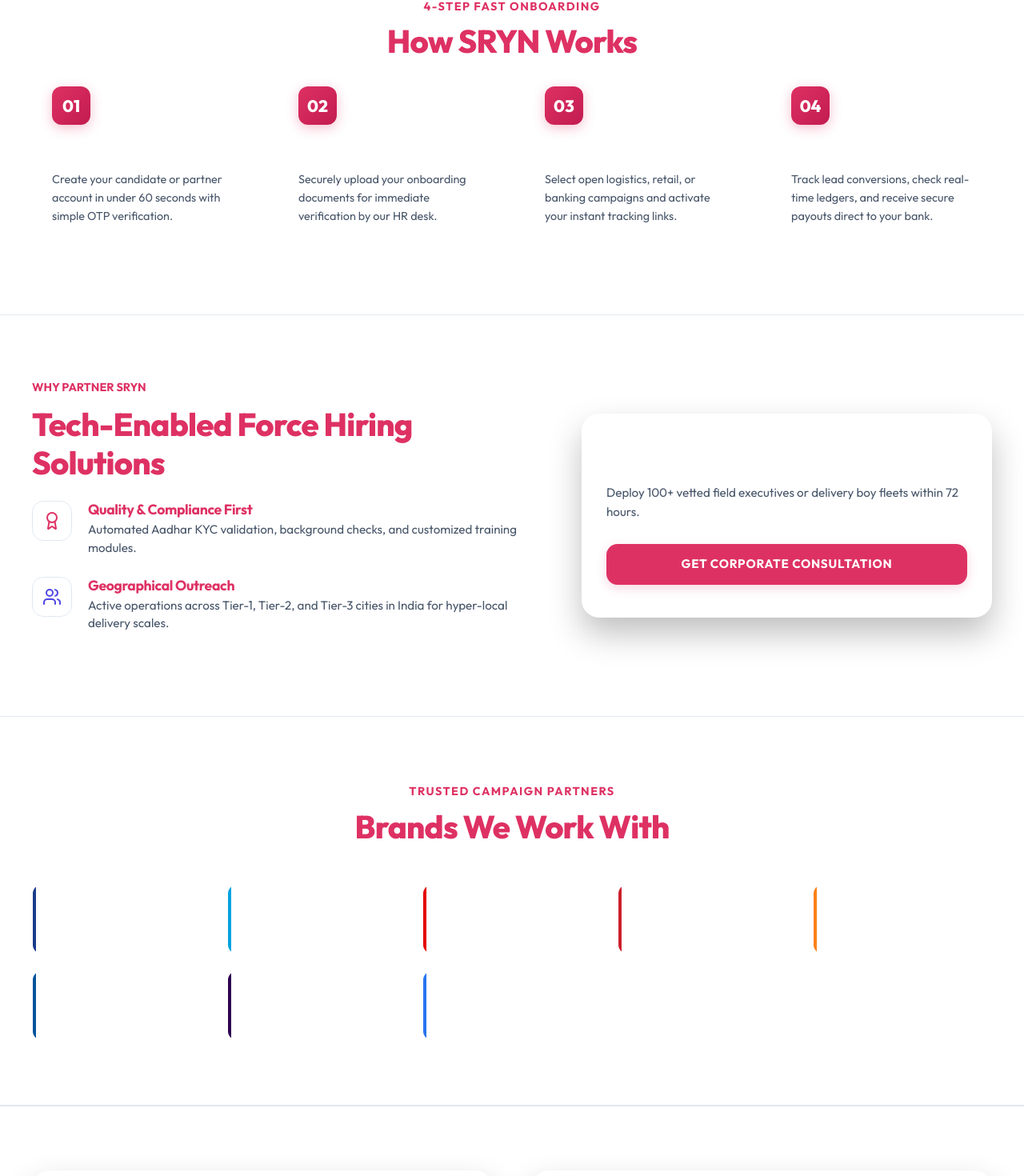
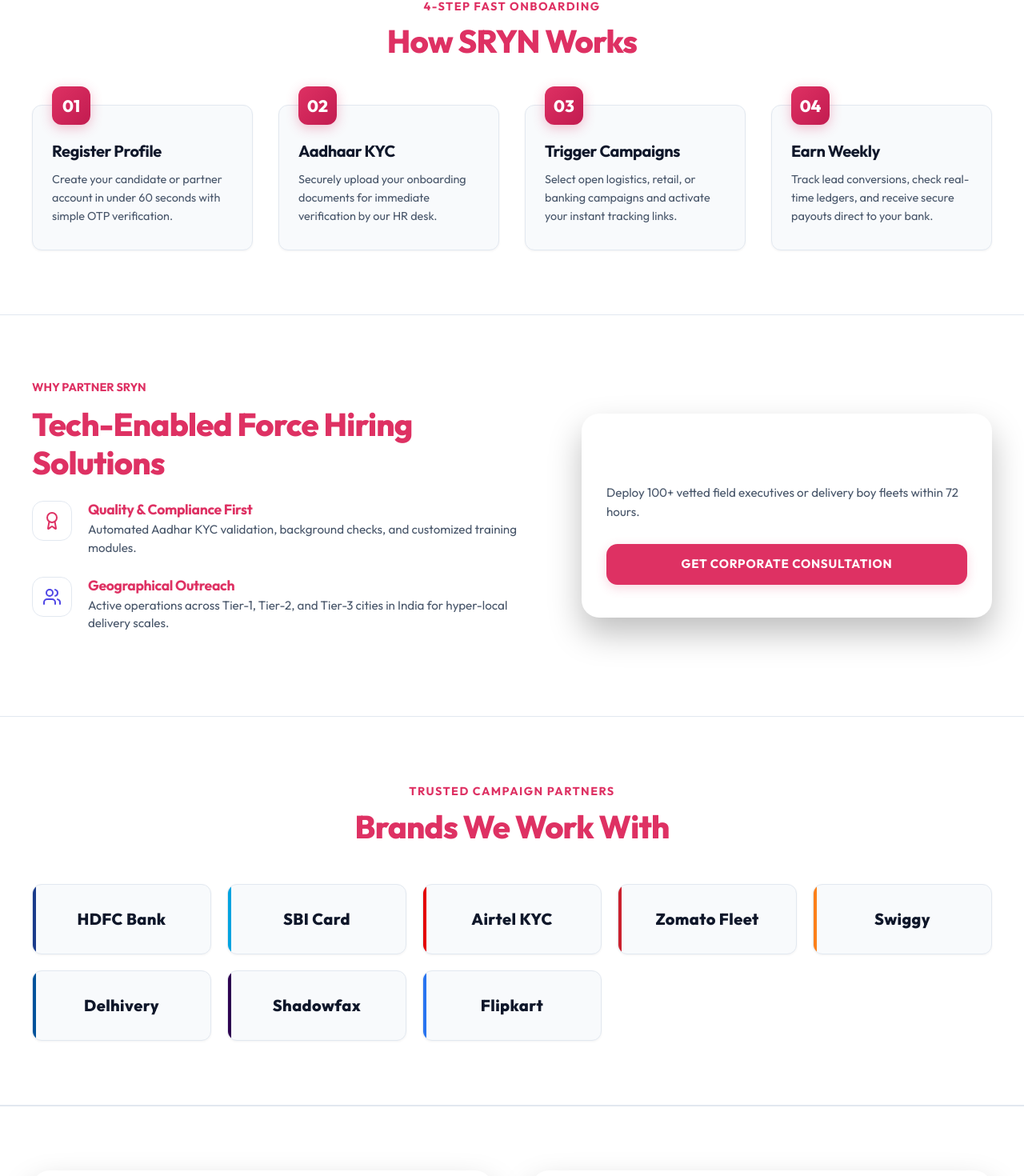
Before and after one commit to ravidhakre/gig-sathi, a React (Vite) app: page / in a window 1280 px wide. Shown: the part 1860-3330 px from the top of the page at 80% size. Built offline with nearby package versions, Linux system fonts and the light colour scheme; no server answers; the database is empty.

Commit message:
brand: fix text contrast in Home page process-cards and brand logo cards to adapt between light/dark themes

```diff
--- a/src/pages/Home.jsx
+++ b/src/pages/Home.jsx
@@ -263,7 +263,7 @@
             {/* Step 1 */}
             <div className="process-card">
               <div className="process-number">01</div>
-              <h3 style={{ fontSize: '1.25rem', fontWeight: 700, marginBottom: '12px', color: '#ffffff' }}>Register Profile</h3>
+              <h3 style={{ fontSize: '1.25rem', fontWeight: 700, marginBottom: '12px', color: 'var(--text-primary)' }}>Register Profile</h3>
               <p style={{ color: 'var(--text-secondary)', fontSize: '0.9rem', lineHeight: '1.6' }}>
                 Create your candidate or partner account in under 60 seconds with simple OTP verification.
               </p>
@@ -271,7 +271,7 @@
             {/* Step 2 */}
             <div className="process-card">
               <div className="process-number">02</div>
-              <h3 style={{ fontSize: '1.25rem', fontWeight: 700, marginBottom: '12px', color: '#ffffff' }}>Aadhaar KYC</h3>
+              <h3 style={{ fontSize: '1.25rem', fontWeight: 700, marginBottom: '12px', color: 'var(--text-primary)' }}>Aadhaar KYC</h3>
               <p style={{ color: 'var(--text-secondary)', fontSize: '0.9rem', lineHeight: '1.6' }}>
                 Securely upload your onboarding documents for immediate verification by our HR desk.
               </p>
@@ -279,7 +279,7 @@
             {/* Step 3 */}
             <div className="process-card">
               <div className="process-number">03</div>
-              <h3 style={{ fontSize: '1.25rem', fontWeight: 700, marginBottom: '12px', color: '#ffffff' }}>Trigger Campaigns</h3>
+              <h3 style={{ fontSize: '1.25rem', fontWeight: 700, marginBottom: '12px', color: 'var(--text-primary)' }}>Trigger Campaigns</h3>
               <p style={{ color: 'var(--text-secondary)', fontSize: '0.9rem', lineHeight: '1.6' }}>
                 Select open logistics, retail, or banking campaigns and activate your instant tracking links.
               </p>
@@ -287,7 +287,7 @@
             {/* Step 4 */}
             <div className="process-card">
               <div className="process-number">04</div>
-              <h3 style={{ fontSize: '1.25rem', fontWeight: 700, marginBottom: '12px', color: '#ffffff' }}>Earn Weekly</h3>
+              <h3 style={{ fontSize: '1.25rem', fontWeight: 700, marginBottom: '12px', color: 'var(--text-primary)' }}>Earn Weekly</h3>
               <p style={{ color: 'var(--text-secondary)', fontSize: '0.9rem', lineHeight: '1.6' }}>
                 Track lead conversions, check real-time ledgers, and receive secure payouts direct to your bank.
               </p>
@@ -339,35 +339,35 @@
           <div className="brand-logo-grid">
             <div className="brand-logo-card">
               <span className="brand-logo-accent" style={{ backgroundColor: '#1a3b8b' }}></span>
-              <span style={{ fontWeight: 800, fontSize: '1.25rem', color: '#ffffff', letterSpacing: '0.02em' }}>HDFC Bank</span>
+              <span style={{ fontWeight: 800, fontSize: '1.25rem', color: 'var(--text-primary)', letterSpacing: '0.02em' }}>HDFC Bank</span>
             </div>
             <div className="brand-logo-card">
               <span className="brand-logo-accent" style={{ backgroundColor: '#00a3e0' }}></span>
-              <span style={{ fontWeight: 800, fontSize: '1.25rem', color: '#ffffff', letterSpacing: '0.02em' }}>SBI Card</span>
+              <span style={{ fontWeight: 800, fontSize: '1.25rem', color: 'var(--text-primary)', letterSpacing: '0.02em' }}>SBI Card</span>
             </div>
             <div className="brand-logo-card">
               <span className="brand-logo-accent" style={{ backgroundColor: '#e40000' }}></span>
-              <span style={{ fontWeight: 800, fontSize: '1.25rem', color: '#ffffff', letterSpacing: '0.02em' }}>Airtel KYC</span>
+              <span style={{ fontWeight: 800, fontSize: '1.25rem', color: 'var(--text-primary)', letterSpacing: '0.02em' }}>Airtel KYC</span>
             </div>
             <div className="brand-logo-card">
               <span className="brand-logo-accent" style={{ backgroundColor: '#cb202d' }}></span>
-              <span style={{ fontWeight: 800, fontSize: '1.25rem', color: '#ffffff', letterSpacing: '0.02em' }}>Zomato Fleet</span>
+              <span style={{ fontWeight: 800, fontSize: '1.25rem', color: 'var(--text-primary)', letterSpacing: '0.02em' }}>Zomato Fleet</span>
             </div>
             <div className="brand-logo-card">
               <span className="brand-logo-accent" style={{ backgroundColor: '#fc8019' }}></span>
-              <span style={{ fontWeight: 800, fontSize: '1.25rem', color: '#ffffff', letterSpacing: '0.02em' }}>Swiggy</span>
+              <span style={{ fontWeight: 800, fontSize: '1.25rem', color: 'var(--text-primary)', letterSpacing: '0.02em' }}>Swiggy</span>
             </div>
             <div className="brand-logo-card">
               <span className="brand-logo-accent" style={{ backgroundColor: '#00529b' }}></span>
-              <span style={{ fontWeight: 800, fontSize: '1.25rem', color: '#ffffff', letterSpacing: '0.02em' }}>Delhivery</span>
+              <span style={{ fontWeight: 800, fontSize: '1.25rem', color: 'var(--text-primary)', letterSpacing: '0.02em' }}>Delhivery</span>
             </div>
             <div className="brand-logo-card">
               <span className="brand-logo-accent" style={{ backgroundColor: '#2d0050' }}></span>
-              <span style={{ fontWeight: 800, fontSize: '1.25rem', color: '#ffffff', letterSpacing: '0.02em' }}>Shadowfax</span>
+              <span style={{ fontWeight: 800, fontSize: '1.25rem', color: 'var(--text-primary)', letterSpacing: '0.02em' }}>Shadowfax</span>
             </div>
             <div className="brand-logo-card">
               <span className="brand-logo-accent" style={{ backgroundColor: '#2874f0' }}></span>
-              <span style={{ fontWeight: 800, fontSize: '1.25rem', color: '#ffffff', letterSpacing: '0.02em' }}>Flipkart</span>
+              <span style={{ fontWeight: 800, fontSize: '1.25rem', color: 'var(--text-primary)', letterSpacing: '0.02em' }}>Flipkart</span>
             </div>
           </div>
         </div>
--- a/src/styles/global.css
+++ b/src/styles/global.css
@@ -1190,19 +1190,20 @@
    ============================================================= */
 .process-card {
   position: relative;
-  background: rgba(255, 255, 255, 0.02);
-  border: 1px solid rgba(255, 255, 255, 0.08);
+  background: var(--bg-surface);
+  border: 1px solid var(--border-color);
   border-radius: 12px;
   padding: 45px 24px 30px 24px;
   transition: all 0.3s cubic-bezier(0.4, 0, 0.2, 1);
   text-align: left;
+  box-shadow: var(--shadow-sm);
 }
 
 .process-card:hover {
   transform: translateY(-8px);
-  background: rgba(255, 255, 255, 0.035);
+  background: var(--bg-surface);
   border-color: rgba(222, 49, 99, 0.35);
-  box-shadow: 0 12px 30px rgba(0, 0, 0, 0.2);
+  box-shadow: 0 12px 30px rgba(0, 0, 0, 0.15);
 }
 
 .process-number {
@@ -1237,8 +1238,8 @@
 
 .brand-logo-card {
   position: relative;
-  background: rgba(255, 255, 255, 0.02);
-  border: 1px solid rgba(255, 255, 255, 0.07);
+  background: var(--bg-surface);
+  border: 1px solid var(--border-color);
   border-radius: 12px;
   padding: 28px 20px;
   display: flex;
@@ -1247,12 +1248,13 @@
   overflow: hidden;
   transition: all 0.3s cubic-bezier(0.4, 0, 0.2, 1);
   cursor: default;
+  box-shadow: var(--shadow-sm);
 }
 
 .brand-logo-card:hover {
-  background: rgba(255, 255, 255, 0.04);
-  border-color: rgba(255, 255, 255, 0.15);
-  box-shadow: 0 10px 25px rgba(0, 0, 0, 0.15);
+  background: var(--bg-surface);
+  border-color: rgba(222, 49, 99, 0.25);
+  box-shadow: 0 10px 25px rgba(0, 0, 0, 0.1);
   transform: translateY(-4px);
 }
 
```
